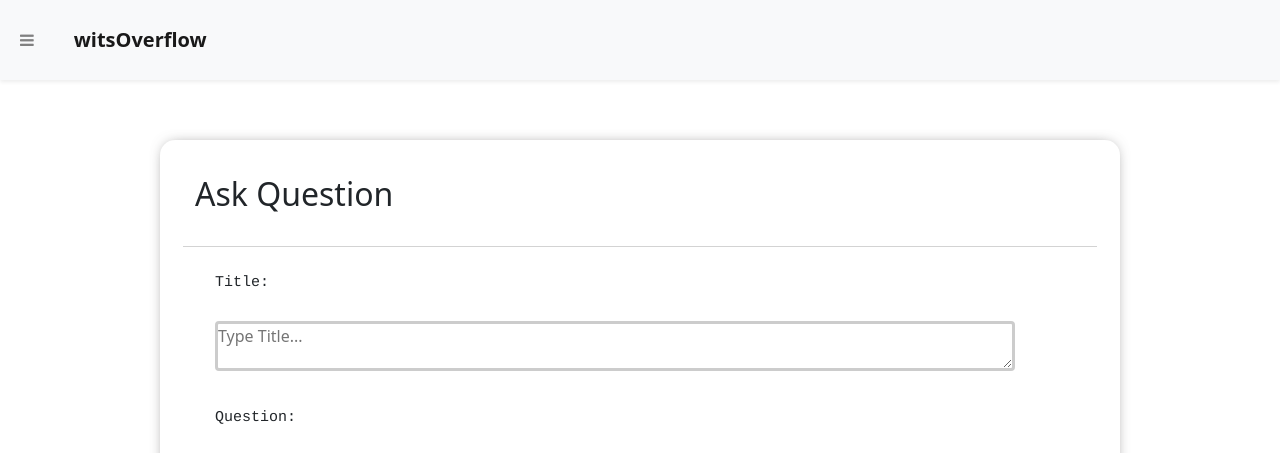
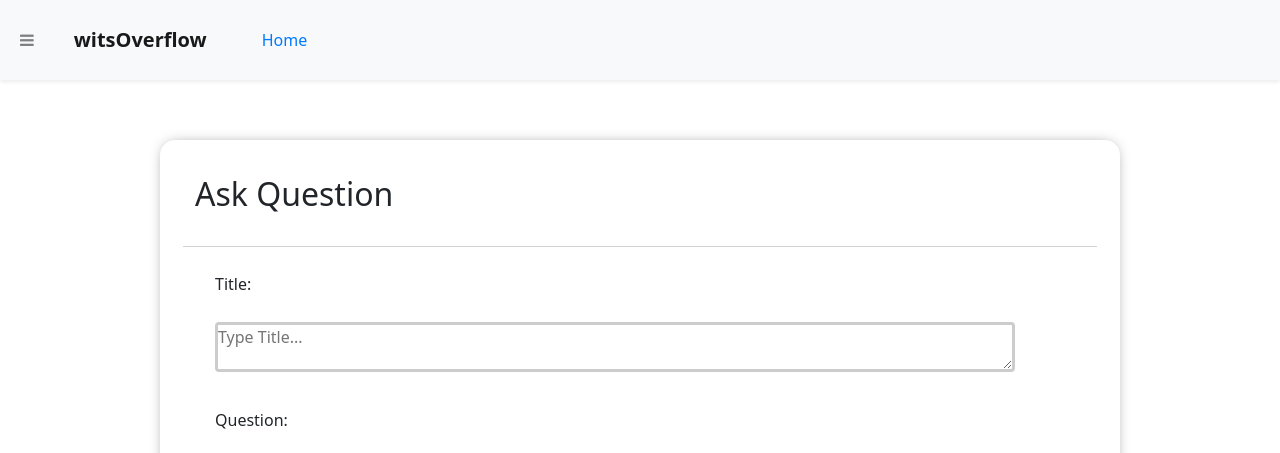
Before and after one commit to 2003405/witsOverflow, a website: page question.html in a window 1280 px wide. Shown: the top 453 px of the page. Drawn offline with nearby package versions, Linux system fonts and the light colour scheme.

Commit message:
Update question.html

```diff
--- a/question.html
+++ b/question.html
@@ -25,7 +25,9 @@
                 <a class="fa fa-navicon"></a>
 
                 <a class="navbar-brand">witsOverflow</a>
-
+                <div class="navbar-nav d-flex flex-row">
+                    <a class="nav-item nav-link active" href="#">Home</a>
+                </div>
             </div>
 
 
@@ -39,9 +41,9 @@
                 <div class="input-group">
                 <!-- title and question input -->
                     <form>
-                        <p style="font-family:Courier; font-size: 15px; position: relative;left:20px; top:10px;">Title:</p>
+                        <p style=" position: relative;left:20px; top:10px;">Title:</p>
                         <textarea class="title" type="text" id="title" placeholder="Type Title..."></textarea>
-                        <p style="font-family:Courier; font-size: 15px; position: relative;left:20px; top:10px;">Question:</p>
+                        <p style=" position: relative;left:20px; top:10px;">Question:</p>
                         <textarea class="question" type="text" id="question" placeholder="Type Question..."></textarea>
                     </form>
                <span class="input-group-btn" >
```
